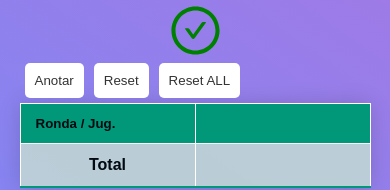
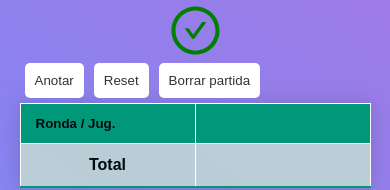
Before and after one commit to JuanPieroni/Backgammon-Chouette, a React (Vite) app: page / in a window 390 px wide. Shown: the part 180-370 px from the top of the page. Built offline with nearby package versions, Linux system fonts and the light colour scheme; a web font is replaced by a local one.

Commit message:
mobile font?

```diff
--- a/src/GameBoard.jsx
+++ b/src/GameBoard.jsx
@@ -359,7 +359,7 @@ function GameBoard() {
                                                     <PlayerScore
                                                         player={player}
                                                         score={
-                                                            playerScores[player]
+                                                             playerScores[player]
                                                         }
                                                         updateScore={
                                                             updateScore
@@ -404,7 +404,7 @@ function GameBoard() {
                                 title="La suma no es cero"
                             />
                             <p style={{ justifyContent: "center" }}>
-                                LA SUMA NO DA CERO
+                                LA SUMA NO ES CERO
                             </p>
                         </>
                     )}
@@ -422,7 +422,7 @@ function GameBoard() {
                     Reset
                 </button>
                 <button className="button" onClick={handleResetAll}>
-                    Reset ALL
+                    Borrar partida
                 </button>
                 {deletedPlayers.length > 0 && (
                     <button
--- a/src/index.css
+++ b/src/index.css
@@ -1,7 +1,8 @@
- @font-face {
+@font-face {
   font-family: 'Score Board Normal';
-  src: url('./fonts/scoreboard.ttf');
- }
+  src: url('./fonts/scoreboard.woff') format('woff'), /* Modern Browsers */
+       url('./fonts/scoreboard.ttf') format('truetype'); /* Fallback for older browsers */
+}
 * {
   margin: 0;
   padding: 0;
```
